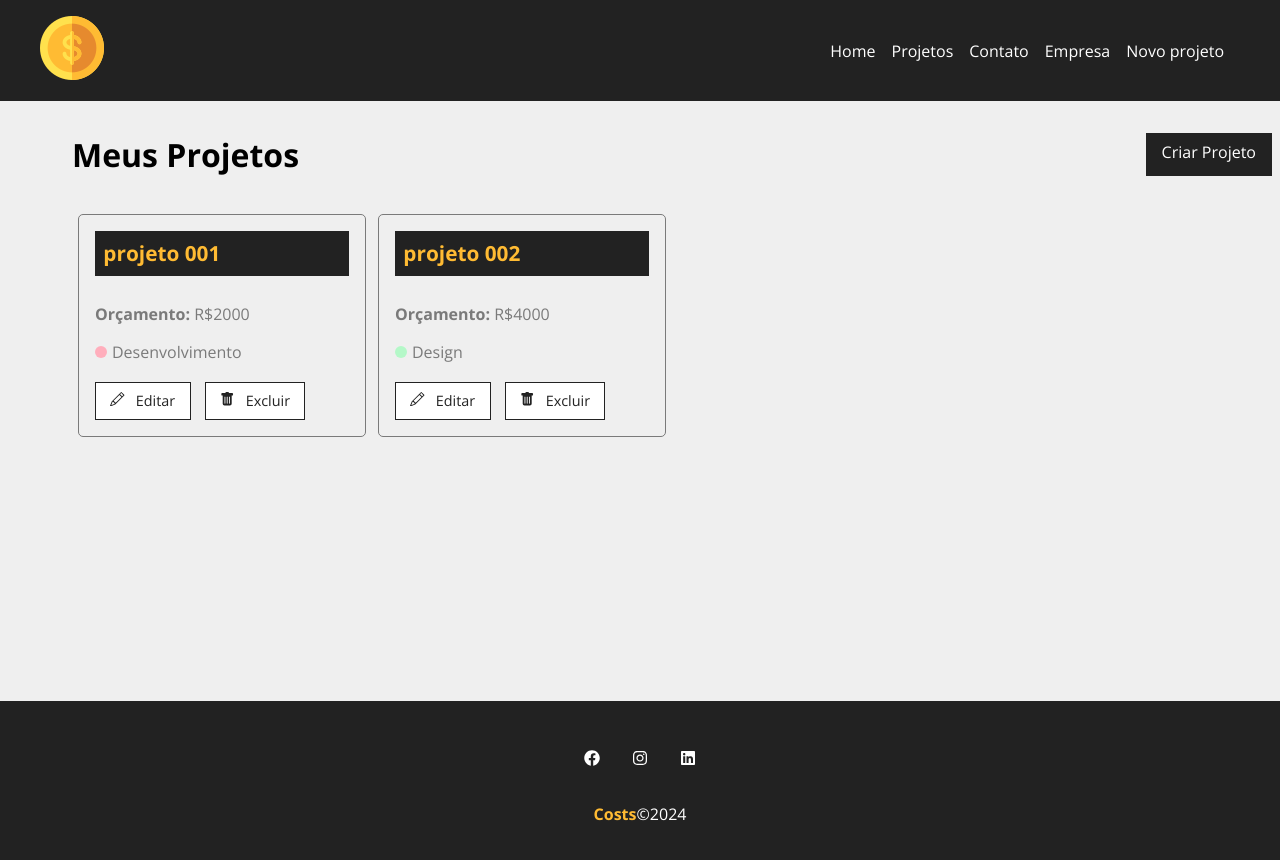
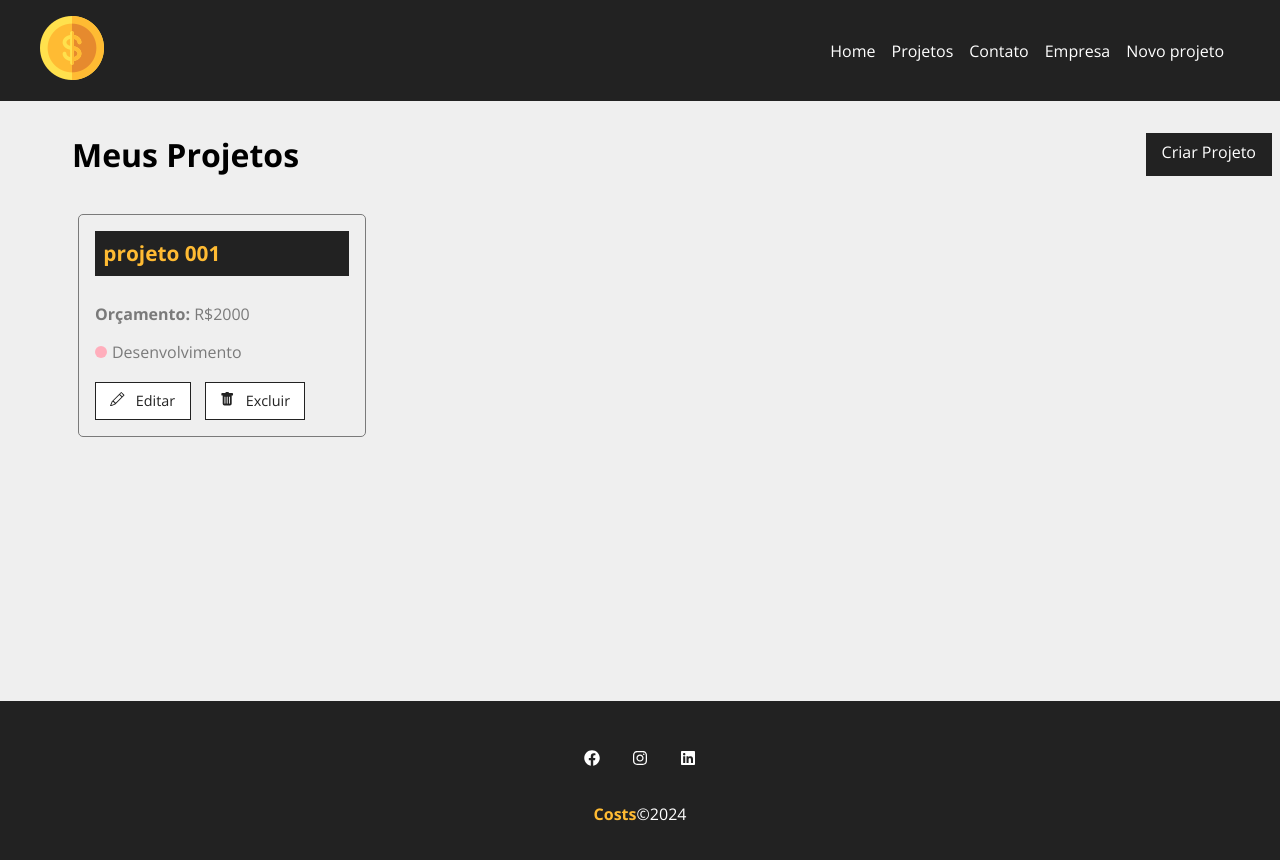
Before and after one commit to igor-xavier/costs, a React (Create React App) app in the folder costs/: page /projects in a window 1280 px wide. Shown: the top 860 px of the page. Built offline with nearby package versions, Linux system fonts and the light colour scheme; data requests are answered from the project's data file.

Commit message:
add metodo delete

```diff
--- a/costs/db.json
+++ b/costs/db.json
@@ -7,17 +7,6 @@
       "category": {
         "id": "2",
         "name": "Desenvolvimento"
-      },
-      "cost": 0,
-      "services": []
-    },
-    {
-      "id": "dd07",
-      "name": "projeto 002",
-      "budget": "4000",
-      "category": {
-        "id": "3",
-        "name": "Design"
       },
       "cost": 0,
       "services": []
--- a/costs/src/components/pages/Projects.js
+++ b/costs/src/components/pages/Projects.js
@@ -11,6 +11,7 @@
     const [projects, setProjects] = useState([])
     const location = useLocation()
     const [removeLoading, setRemoveLoading] = useState(false)
+    const [projectMessage, setProjectMessage] = useState('')
 
     useEffect(() => {
         fetch('http://localhost:5000/projects',{
@@ -27,6 +28,18 @@
         }).catch(err=> console.log(err))
     }, [])
 
+    function removeProject(id){
+        fetch(`http://localhost:5000/projects/${id}`,{
+        method: 'DELETE',
+        headers:{
+            'Content-Type': 'application/json'
+        },
+    }).then(resp=> resp.json()).then(data=>{
+        setProjects(projects.filter((project) => project.id !== id))
+        setProjectMessage('Projeto removido com sucesso!')
+    }).catch(err =>console.log(err))
+    }
+
     if(location.state){
         message = location.state.message
     }
@@ -37,6 +50,8 @@
                 <LinkButton to="newProject" text="Criar Projeto"/>
             </div>
             {message && <Message type="success" msg={message}/>}
+            {projectMessage && <Message type="success" msg={projectMessage}/>}
+
             <Container customClass="start">
                 {projects.length > 0 &&
                  projects.map((project) =>
@@ -46,6 +61,7 @@
                  budget={project.budget}
                  category={project.category.name}
                  key={project.id}
+                 handleRemove={removeProject}
                  />)
                 }
                 {!removeLoading && <Loading/>}
--- a/costs/src/components/project/ProjectCard.js
+++ b/costs/src/components/project/ProjectCard.js
@@ -2,6 +2,12 @@
 import { Link} from 'react-router-dom'
 import {BsPencil, BsFillTrashFill} from 'react-icons/bs'
 function ProjectCard ({id, name, budget, category, handleRemove}){
+
+    const remove = (e) =>{
+        e.preventDefault()
+        handleRemove(id)
+    }
+
     return(
         <div className={styles.projectCard}>
             <h4>{name}</h4>
@@ -15,7 +21,7 @@
                 <Link to ='/'>
                     <BsPencil/> Editar
                 </Link>
-                <button>
+                <button onClick={remove}>
                     <BsFillTrashFill/> Excluir
                 </button>
             </div>
```
